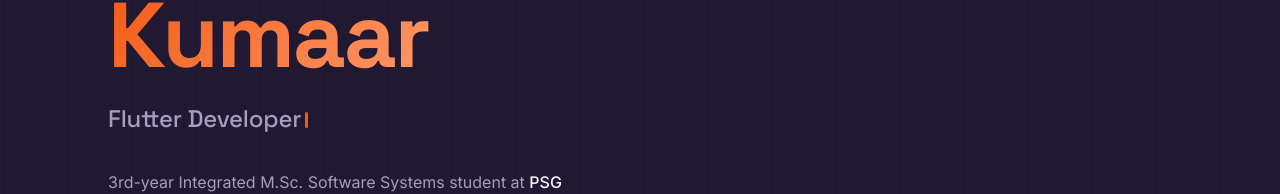
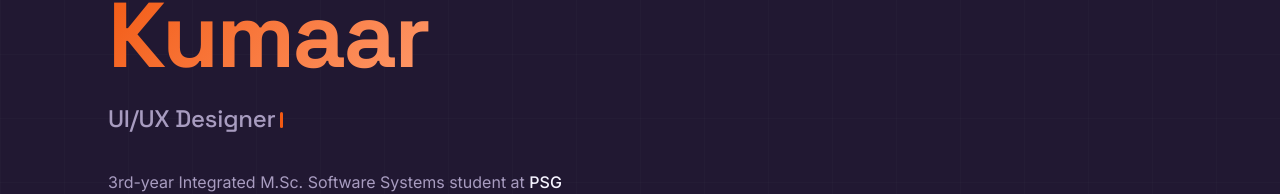
Before and after one commit to PavvanKumaar/portfolio, a Next.js app: page / in a window 1280 px wide. Shown: the part 266-460 px from the top of the page. Built offline with nearby package versions, Linux system fonts and the light colour scheme.

Commit message:
Hero section changes

```diff
--- a/src/components/sections/HeroSection.tsx
+++ b/src/components/sections/HeroSection.tsx
@@ -98,10 +98,8 @@ function CursorBlobs() {
 /* ── Typing roles ────────────────────────────────────────── */
 const ROLES = [
   "Full-Stack Developer",
-  "Flutter Developer",
-  "React Developer",
-  "FastAPI Developer",
   "UI/UX Designer",
+  "Frontend Developer",
 ];
 
 const TYPE_SPEED   = 65;  // ms per char (typing)
```
